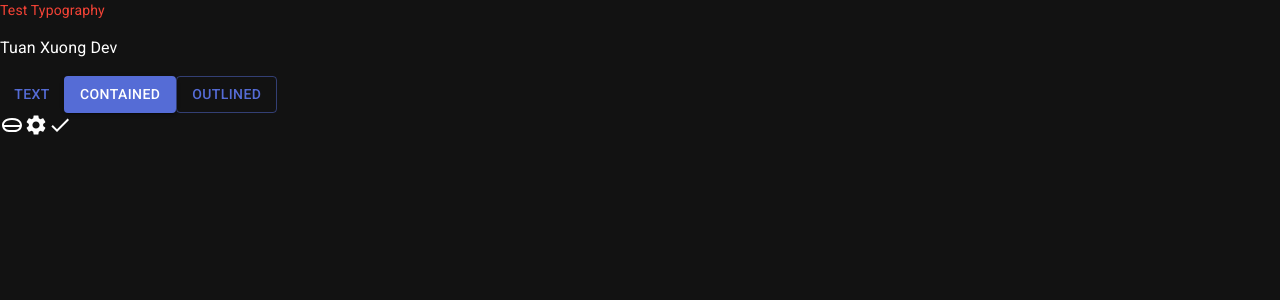
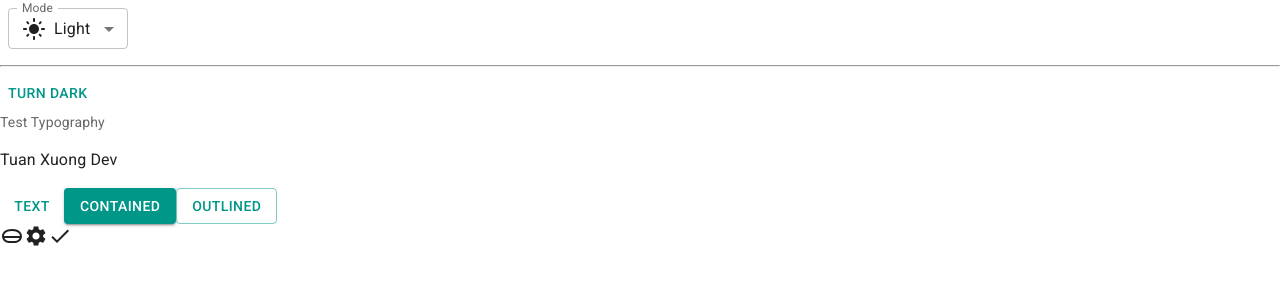
Before and after one commit to tuanxuongdev/trello-web, a React (Vite) app: page / in a window 1280 px wide. Shown: the top 300 px of the page. Built offline with nearby package versions, Linux system fonts and the light colour scheme.

Commit message:
add dark light system

```diff
--- a/src/App.jsx
+++ b/src/App.jsx
@@ -1,17 +1,90 @@
-import { Button, Typography } from "@mui/material";
+import { Box, Button, Typography } from "@mui/material";
 import { Done, HomeMini, Settings } from "@mui/icons-material";
+import { useColorScheme } from "@mui/material/styles";
+import InputLabel from "@mui/material/InputLabel";
+import MenuItem from "@mui/material/MenuItem";
+import FormControl from "@mui/material/FormControl";
+import Select from "@mui/material/Select";
+import LightModeIcon from "@mui/icons-material/LightMode";
+import DarkModeIcon from "@mui/icons-material/DarkMode";
+import SettingsBrightnessIcon from "@mui/icons-material/SettingsBrightness";
+function SelectMode() {
+  const { mode, setMode } = useColorScheme();
+  const handleChange = (event) => {
+    setMode(event.target.value);
+  };
+
+  return (
+    <FormControl sx={{ m: 1, minWidth: 120 }} size="small">
+      <InputLabel id="demo-select-small-label">Mode</InputLabel>
+      <Select
+        labelId="demo-select-small-label"
+        id="demo-select-small"
+        value={mode}
+        label="Mode"
+        onChange={handleChange}
+      >
+        <MenuItem value={"light"}>
+          <div style={{ display: "flex", alignItems: "center", gap: "8px" }}>
+            <LightModeIcon /> Light
+          </div>
+        </MenuItem>
+        <MenuItem value={"dark"}>
+          <Box
+            sx={{
+              display: "flex",
+              alignItems: "center",
+              gap: 1,
+            }}
+          >
+            <DarkModeIcon /> Dark
+          </Box>
+        </MenuItem>
+        <MenuItem value={"system"}>
+          <Box
+            sx={{
+              display: "flex",
+              alignItems: "center",
+              gap: 1,
+            }}
+          >
+            <SettingsBrightnessIcon /> System
+          </Box>
+        </MenuItem>
+      </Select>
+    </FormControl>
+  );
+}
+
+function ModeToggle() {
+  const { mode, setMode } = useColorScheme();
+  return (
+    <Button
+      onClick={() => {
+        setMode(mode === "light" ? "dark" : "light");
+      }}
+    >
+      {mode === "light" ? "Turn dark" : "Turn light"}
+    </Button>
+  );
+}
 function App() {
   return (
     <>
-      <Typography variant="body2" color="text.secondary">Test Typography</Typography>
+      <SelectMode />
+      <hr />
+      <ModeToggle />
+      <Typography variant="body2" color="text.secondary">
+        Test Typography
+      </Typography>
       <p>Tuan Xuong Dev</p>
       <Button variant="text">Text</Button>
       <Button variant="contained">Contained</Button>
       <Button variant="outlined">Outlined</Button>
       <br />
-      <HomeMini/>
-      <Settings/>
-      <Done/>
+      <HomeMini />
+      <Settings />
+      <Done />
     </>
   );
 }
--- a/src/main.jsx
+++ b/src/main.jsx
@@ -1,14 +1,14 @@
-import React from 'react'
-import ReactDOM from 'react-dom/client'
-import App from './App.jsx'
-import CssBaseline from '@mui/material/CssBaseline';
-import { ThemeProvider } from '@mui/material/styles';
-import theme from './theme.js';
-ReactDOM.createRoot(document.getElementById('root')).render(
+import React from "react";
+import ReactDOM from "react-dom/client";
+import App from "./App.jsx";
+import CssBaseline from "@mui/material/CssBaseline";
+import { Experimental_CssVarsProvider as CssVarsProvider } from "@mui/material/styles";
+import theme from "./theme.js";
+ReactDOM.createRoot(document.getElementById("root")).render(
   <React.StrictMode>
-    <ThemeProvider theme={theme}>
-    <CssBaseline/>
-    <App />
-    </ThemeProvider>
-  </React.StrictMode>,
-)
+    <CssVarsProvider theme={theme}>
+      <CssBaseline />
+      <App />
+    </CssVarsProvider>
+  </React.StrictMode>
+);
--- a/src/theme.js
+++ b/src/theme.js
@@ -1,24 +1,23 @@
-import { createTheme } from '@mui/material/styles';
-import { red } from '@mui/material/colors';
+import { cyan, deepOrange, orange, teal } from "@mui/material/colors";
+import { experimental_extendTheme as extendTheme } from "@mui/material/styles";
 
-// Create a theme instance.
 //https://mui.com/material-ui/customization/default-theme/
-const theme = createTheme({
-  palette: {
-    mode : 'dark',
-    primary: {
-      main: '#556cd6',
+const theme = extendTheme({
+  colorSchemes: {
+    light: {
+      palette: {
+        primary: teal,
+        secondary: deepOrange,
+      },
     },
-    secondary: {
-      main: '#19857b',
+    dark: {
+      palette: {
+        primary: cyan,
+        secondary: orange,
+      },
     },
-    error: {
-      main: red.A400,
-    },
-    text : {
-    secondary : red[500],
-    }
   },
+  // ...other properties
 });
 
 export default theme;
```
